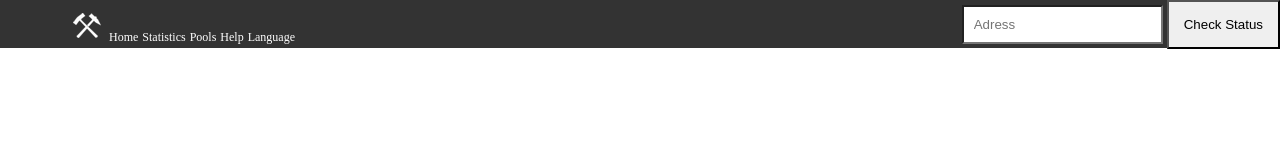
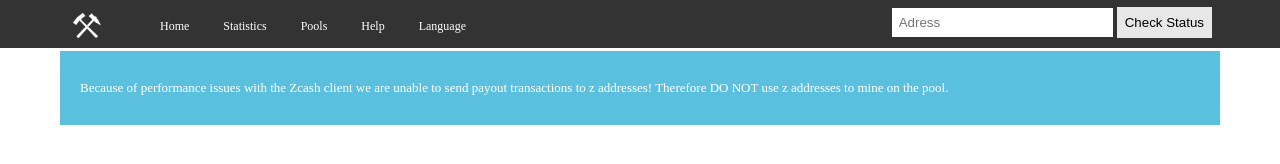
Before and after one commit to Skamikus/1-try, a plain HTML site: page index.html in a window 1280 px wide. Drawn offline with Linux system fonts and the light colour scheme.

Commit message:
Pitau menu

```diff
--- a/index.html
+++ b/index.html
@@ -9,16 +9,19 @@
 	<header>
 		<div class="menu">
 			<img src="img/1.png" alt="молоты" class="main_pic">
-			<a href="#" >Home</a>
-			<a href="#" >Statistics</a>
-			<a href="#" >Pools</a>
-			<a href="#" >Help</a>
-			<a href="#" >Language</a>
-			</div>
+			<ul class="men_sp">
+				<li><a href="#" class="men_ref">Home</a></li>
+				<li><a href="#" class="men_ref">Statistics</a></li>
+				<li><a href="#" class="men_ref">Pools</a></li>
+				<li><a href="#" class="men_ref">Help</a></li>
+				<li><a href="#" class="men_ref">Language</a></li>
+			</ul>
+		</div>
 		<div class="info">
 			<input type="text" placeholder="Adress" class="adr">
 			<input type="submit" value="Check Status" class="get_go">
 		</div>
 	</header>
+	<div class="mess">Because of performance issues with the Zcash client we are unable to send payout transactions to z addresses! Therefore DO NOT use z addresses to mine on the pool.</div>
 </body>
 </html>
--- a/style/style.css
+++ b/style/style.css
@@ -18,20 +18,54 @@ header {
 .menu .main_pic {
 	margin-top: 9px;
 	margin-left: 68px;
+	float: left;
+	/*margin-right: 10px;*/
 }
-.menu a{
+.men_sp{
+	float: left;
+	list-style: none;
+
+
+}
+.men_sp li{
+	display: inline;
+	list-style: none;
+}
+
+.men_ref{
 	text-decoration: none;
 	color: white;
-	/*display: block;*/
+
 	font-size: 12px;
+	font-weight: 300;
+	padding: 18px 15px 13px 15px;
+}
+.men_ref:hover{
+	background-color: #292929;
 }
 
 .info .adr {
 	border-radius: 0px;
-	padding: 10px;
+	padding: 7px;
+	border: 0px;
+	width: 207px;
+	font-weight: 300;
 }
 
 .info .get_go {
 	border-radius: 0px;
-	padding: 15px;
+	padding: 8px;
+	margin-right: 68px;
+	margin-top: 7px;
+	background-color: #E7E7E7;
+	border: 0px;
+	font-weight: 300;
 }
+
+.mess{
+	background-color: #5BC0DE;
+	margin: 3px 60px 0 60px;
+	padding: 29px 20px 29px 20px;
+	color: white;
+	font-size: 13px;
+}
```
